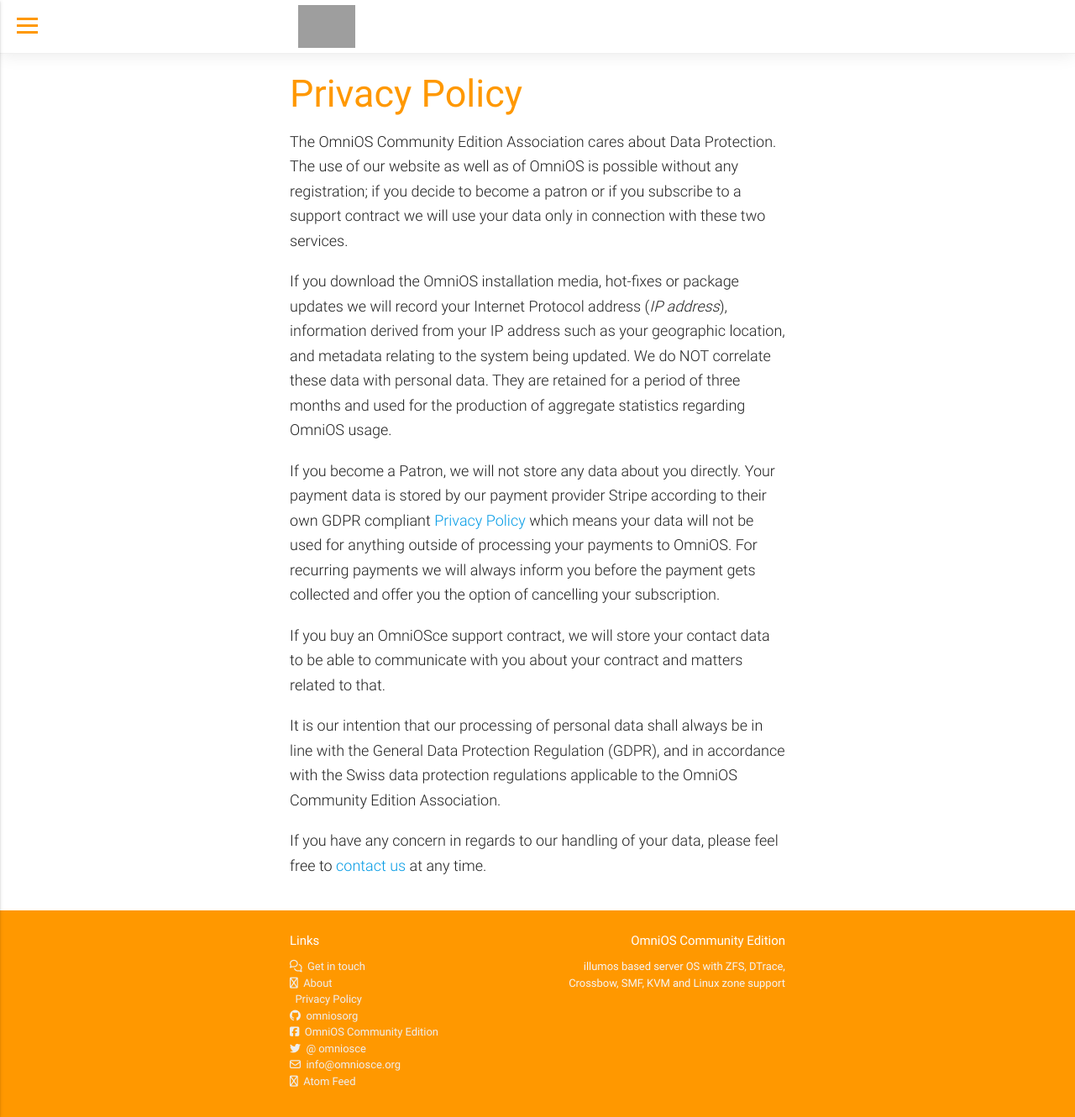
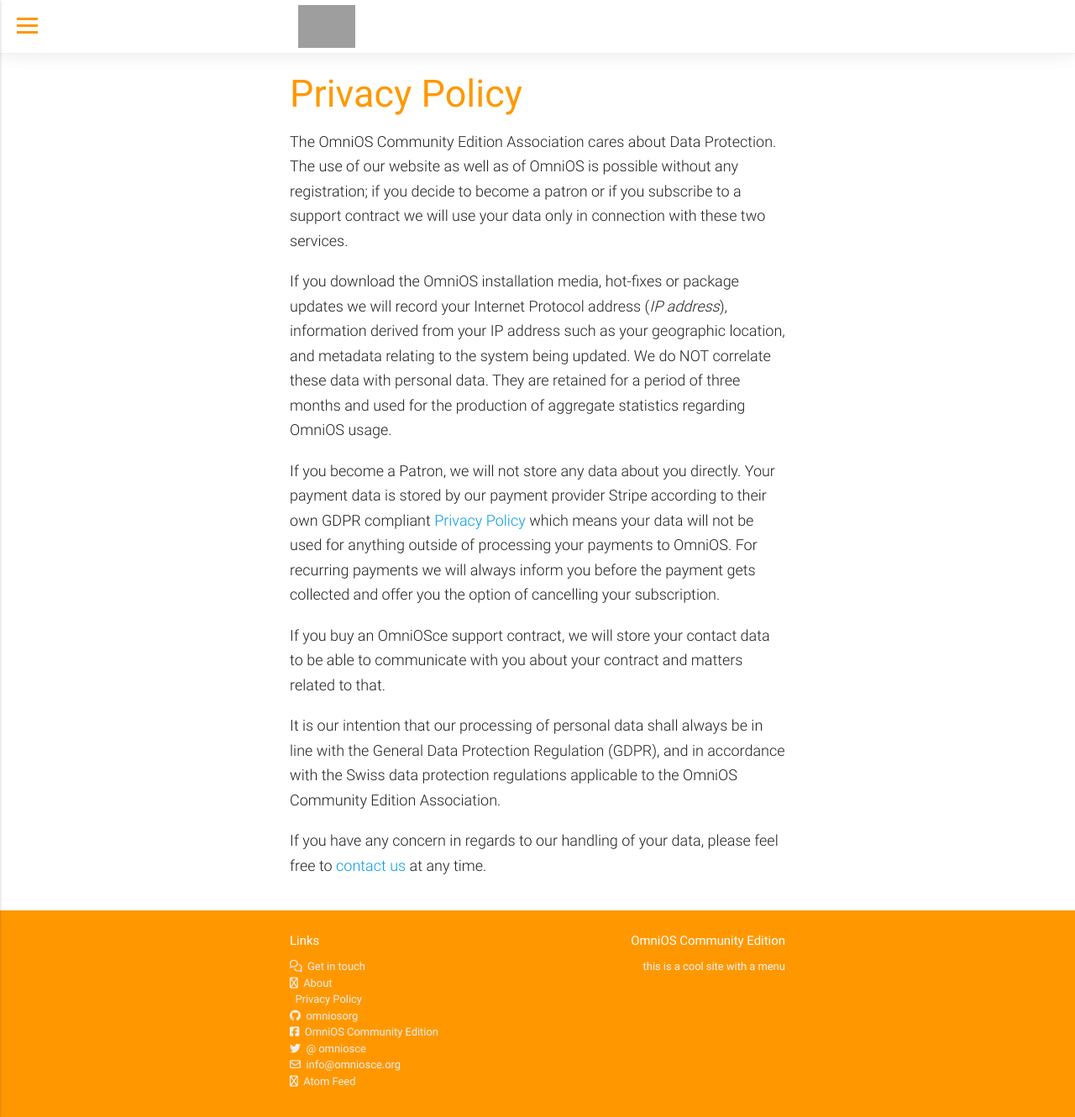
Before and after one commit to oetiker/jekyll-template, a Jekyll site: the page built from _docs/about/privacy.md, in a window 1280 px wide and 1330 px high. Shown: the whole window at 84% size. Built offline with Jekyll 4.4.1, drawn with Linux system fonts in a browser that asks for light colours; nearby versions of some CDN libraries; library files that are not in the unit come from our copies; grey boxes are pictures that could not be loaded.

Commit message:
Update _config.yml

```diff
--- a/_config.yml
+++ b/_config.yml
@@ -1,6 +1,6 @@
 # Site settings
-title: OmniOS Community Edition
-description: illumos based server OS with ZFS, DTrace, Crossbow, SMF, KVM and Linux zone support
+title: Jekyll Sample Template
+description: this is a cool site with a menu
 url: "https://oetiker.github.io"
 baseurl: "/jekill-template"
 logo: OmniOS Community Edition
```
